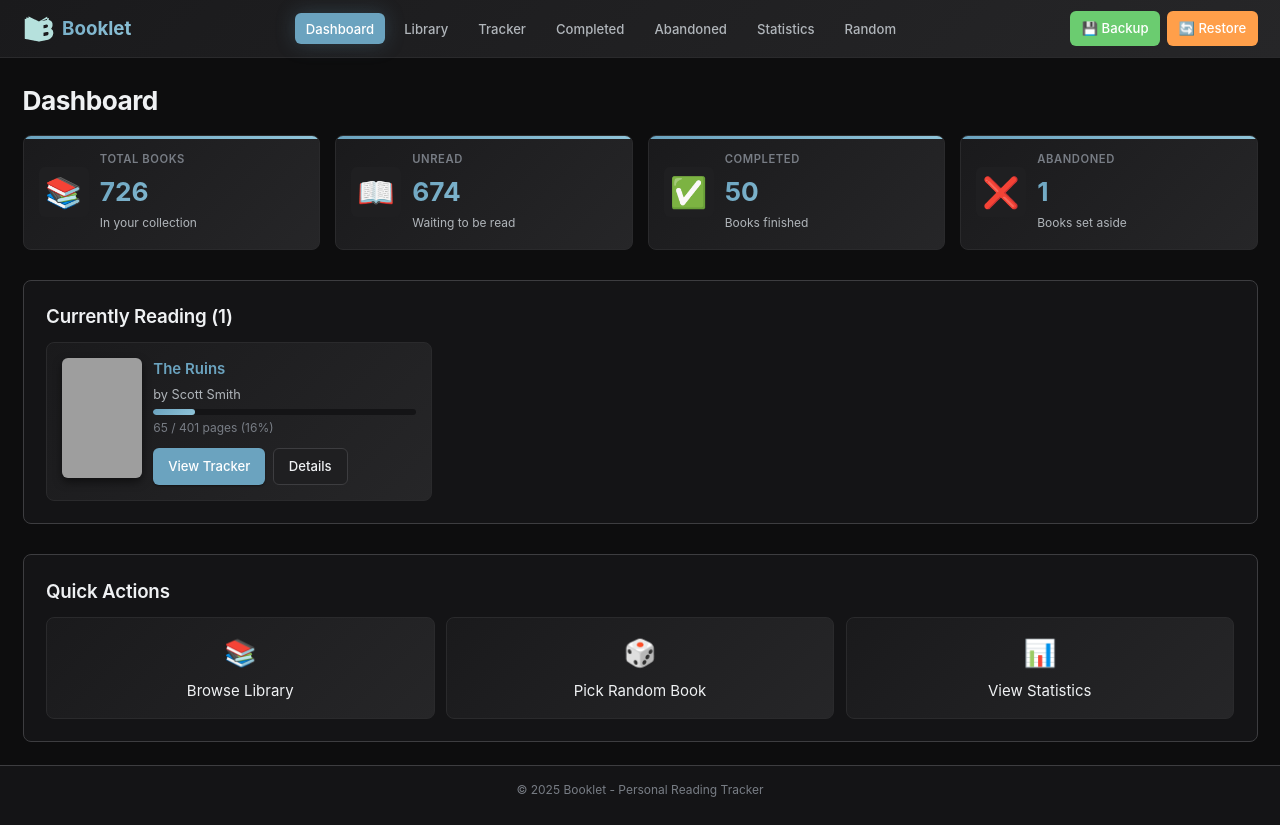
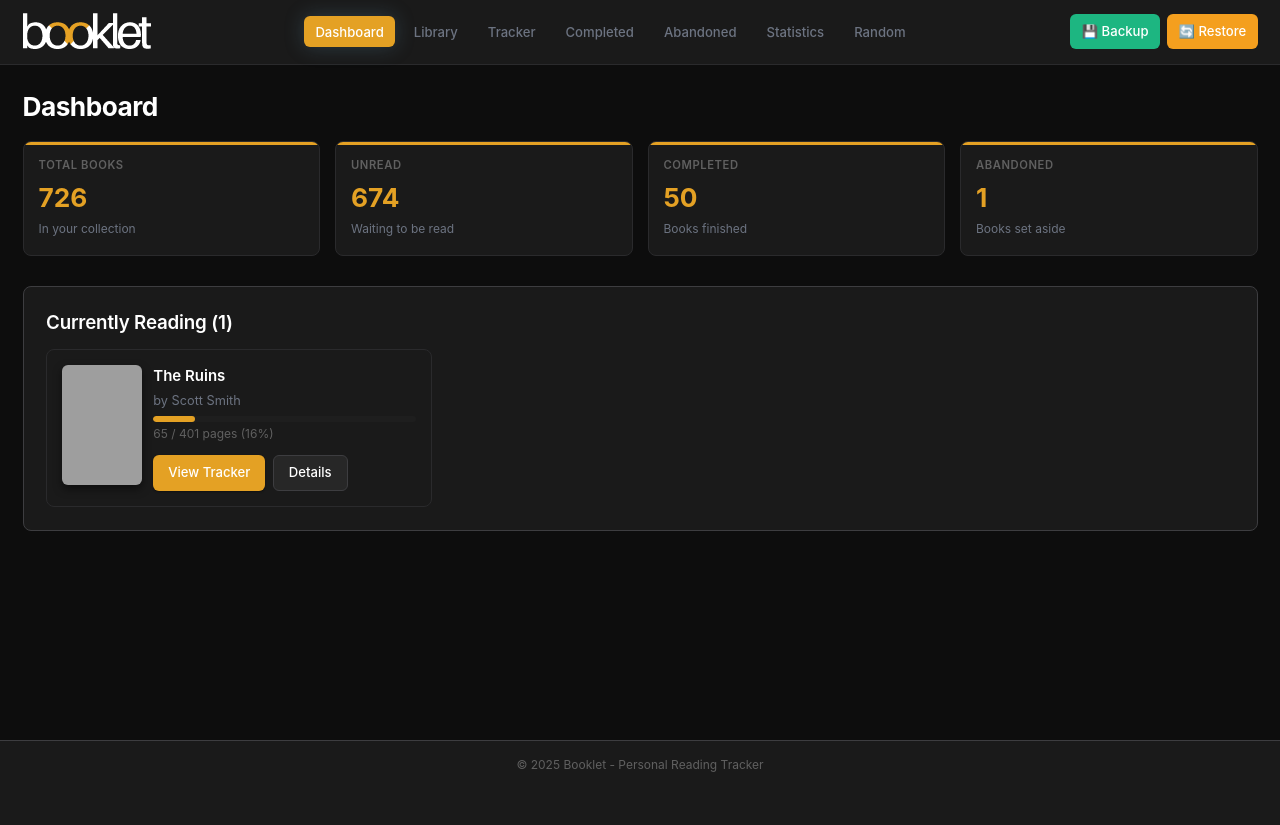
Before and after one commit to deonjonker123/pybooklet, a FastAPI app: page / in a window 1280 px wide. After the commit the page ends 772 px from the top, so only its background shows below. Run offline with FastAPI, Linux system fonts and the light colour scheme; data comes from the database, SQL or seed files in the repository; both versions use the stored data as it was after the commit; some libraries are stand-ins or nearby versions; grey boxes are pictures that could not be loaded.

Commit message:
Look update

```diff
--- a/static/styles.css
+++ b/static/styles.css
@@ -4,34 +4,34 @@
 
 :root {
     /* Dark Color Palette - Darker Greys */
-    --bg-primary: #0d0d0e;
-    --bg-secondary: #141416;
-    --bg-tertiary: #1a1a1c;
-    --surface: #1f1f21;
-    --surface-hover: #262628;
+    --bg-primary: #0d0d0d;
+    --bg-secondary: #1a1a1a;
+    --bg-tertiary: #1e1e1e;
+    --surface: #272727;
+    --surface-hover: #434444;
 
     /* Accent Colors */
-    --accent-primary: #6ba3bf;
-    --accent-primary-dark: #4a7d96;
-    --accent-secondary: #8fc4d9;
-    --accent-cyan: #4dd4d4;
-    --accent-pink: #ff6b6b;
-    --accent-green: #6bcc70;
-    --accent-red: #ff6b6b;
-    --accent-orange: #ff9f4a;
+    --accent-primary: #e4a124;
+    --accent-primary-dark: #a56e25;
+    --accent-secondary: #ad8b72;
+    --accent-cyan: #73a8ac;
+    --accent-pink: #e75da1;
+    --accent-green: #1db681;
+    --accent-red: #ef4444;
+    --accent-orange: #f49f1e;
 
     /* Gradients */
-    --gradient-primary: linear-gradient(135deg, #6ba3bf 0%, #8fc4d9 100%);
-    --gradient-secondary: linear-gradient(135deg, #8fc4d9 0%, #c4e3f0 100%);
-    --gradient-danger: linear-gradient(135deg, #ff6b6b 0%, #ff9f9f 100%);
-    --gradient-success: linear-gradient(135deg, #6bcc70 0%, #a3e6a8 100%);
-    --gradient-dark: linear-gradient(135deg, #1a1a1c 0%, #262628 100%);
+    --gradient-primary: #e4a124;
+    --gradient-secondary: #ad8b72;
+    --gradient-danger: #ef4444;
+    --gradient-success: #1db681;
+    --gradient-dark: #1a1a1a;
 
     /* Text Colors */
-    --text-primary: #eff1f3;
-    --text-secondary: #b0b5ba;
-    --text-muted: #787d85;
-    --text-inverse: #0d0d0e;
+    --text-primary: #ffffff;
+    --text-secondary: #6c7381;
+    --text-muted: #606060;
+    --text-inverse: #0d0d0d;
 
     /* Border & Dividers */
     --border-color: #2a2a2c;
@@ -88,12 +88,12 @@ body {
 
 a {
     text-decoration: none;
-    color: var(--accent-primary);
+    color: var(--text-primary);
     transition: color var(--transition-fast);
 }
 
 a:hover {
-    color: var(--accent-secondary);
+    color: var(--text-secondary);
 }
 
 /* ============================================================================
@@ -749,7 +749,7 @@ p {
 .progress-bar {
     width: 100%;
     height: 6px;
-    background-color: var(--bg-secondary);
+    background-color: var(--bg-tertiary);
     border-radius: var(--radius-full);
     overflow: hidden;
     margin-bottom: var(--spacing-xs);
@@ -1104,7 +1104,7 @@ p {
 
 /* Timer Button */
 .btn-timer {
-    background: var(--accent-orange);
+    background: var(--accent-pink);
     color: white;
 }
 
--- a/templates/base.html
+++ b/templates/base.html
@@ -15,8 +15,7 @@
         <div class="nav-container">
             <div class="nav-brand">
                 <a style="color: #e5e7eb" href="/">
-                    <img src="/static/logo.png" alt="Booklet" style="height: 32px; width: auto; vertical-align: middle;">
-                    Booklet
+                    <img src="/static/logo.png" alt="Booklet" style="height: auto; width: 128px; vertical-align: middle;">
                 </a>
             </div>
             <ul class="nav-menu">
--- a/templates/dashboard.html
+++ b/templates/dashboard.html
@@ -9,7 +9,6 @@
     <!-- Stats Cards -->
     <div class="stats-grid">
         <div class="stat-card">
-            <div class="stat-icon">📚</div>
             <div class="stat-content">
                 <h3>Total Books</h3>
                 <a href="/library"><p class="stat-number">{{ stats.total_books }}</p></a>
@@ -18,7 +17,6 @@
         </div>
 
         <div class="stat-card">
-            <div class="stat-icon">📖</div>
             <div class="stat-content">
                 <h3>Unread</h3>
                 <a href="/library"><p class="stat-number">{{ stats.library_count }}</p></a>
@@ -27,7 +25,6 @@
         </div>
 
         <div class="stat-card">
-            <div class="stat-icon">✅</div>
             <div class="stat-content">
                 <h3>Completed</h3>
                 <a href="/completed"><p class="stat-number">{{ stats.completed_count }}</p></a>
@@ -36,7 +33,6 @@
         </div>
 
         <div class="stat-card">
-            <div class="stat-icon">❌</div>
             <div class="stat-content">
                 <h3>Abandoned</h3>
                 <a href="/abandoned"><p class="stat-number">{{ stats.abandoned_count }}</p></a>
@@ -92,24 +88,5 @@
             </div>
         {% endif %}
     </div>
-
-    <!-- Quick Actions -->
-    <div class="quick-actions">
-        <h2>Quick Actions</h2>
-        <div class="action-buttons">
-            <a href="/library" class="action-btn">
-                <span class="action-icon">📚</span>
-                <span>Browse Library</span>
-            </a>
-            <a href="/random" class="action-btn">
-                <span class="action-icon">🎲</span>
-                <span>Pick Random Book</span>
-            </a>
-            <a href="/statistics" class="action-btn">
-                <span class="action-icon">📊</span>
-                <span>View Statistics</span>
-            </a>
-        </div>
-    </div>
 </div>
 {% endblock %}
```
Also changed, not shown: pybooklet.db, static/favicon.png, static/logo.png.
